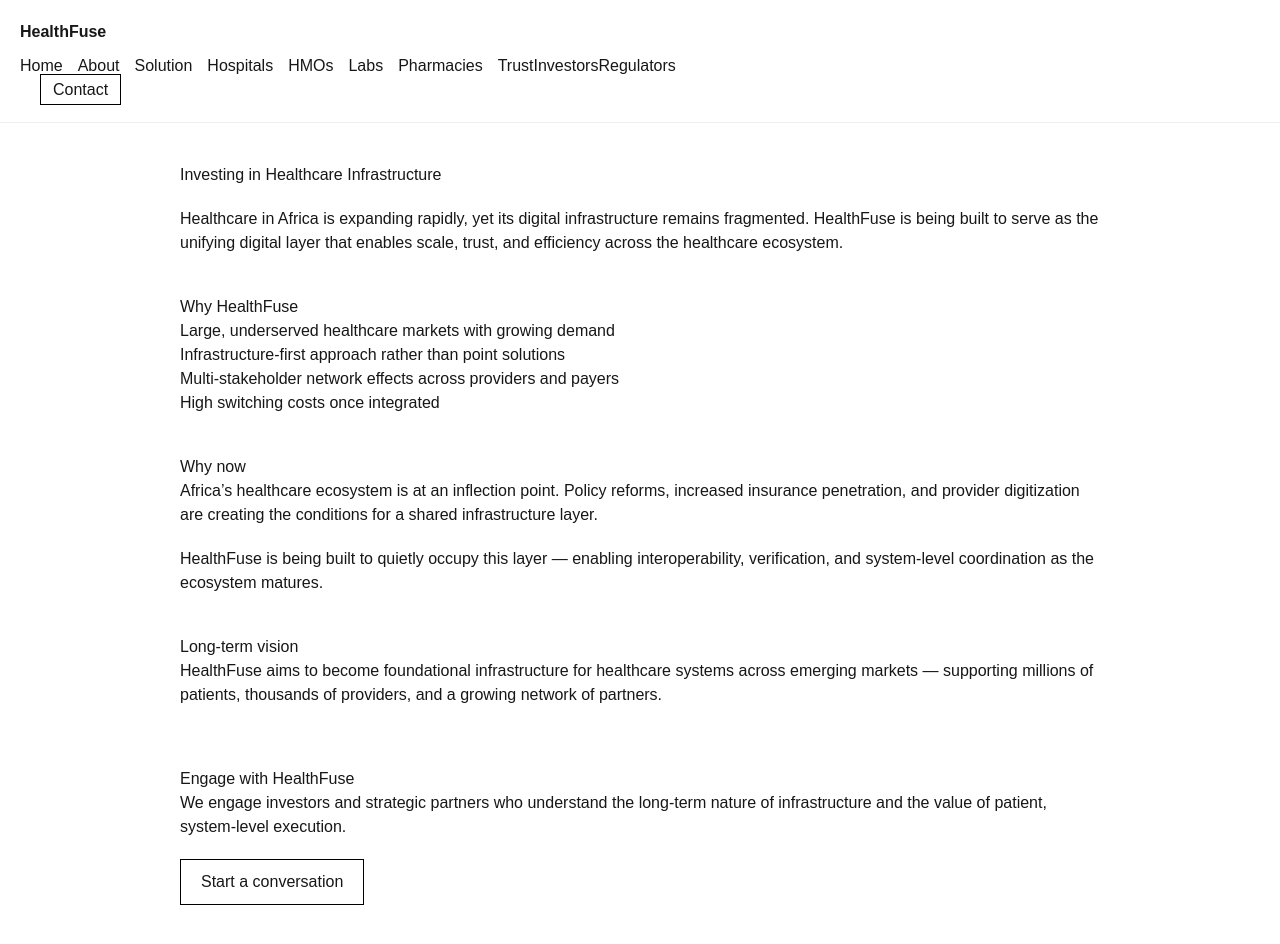
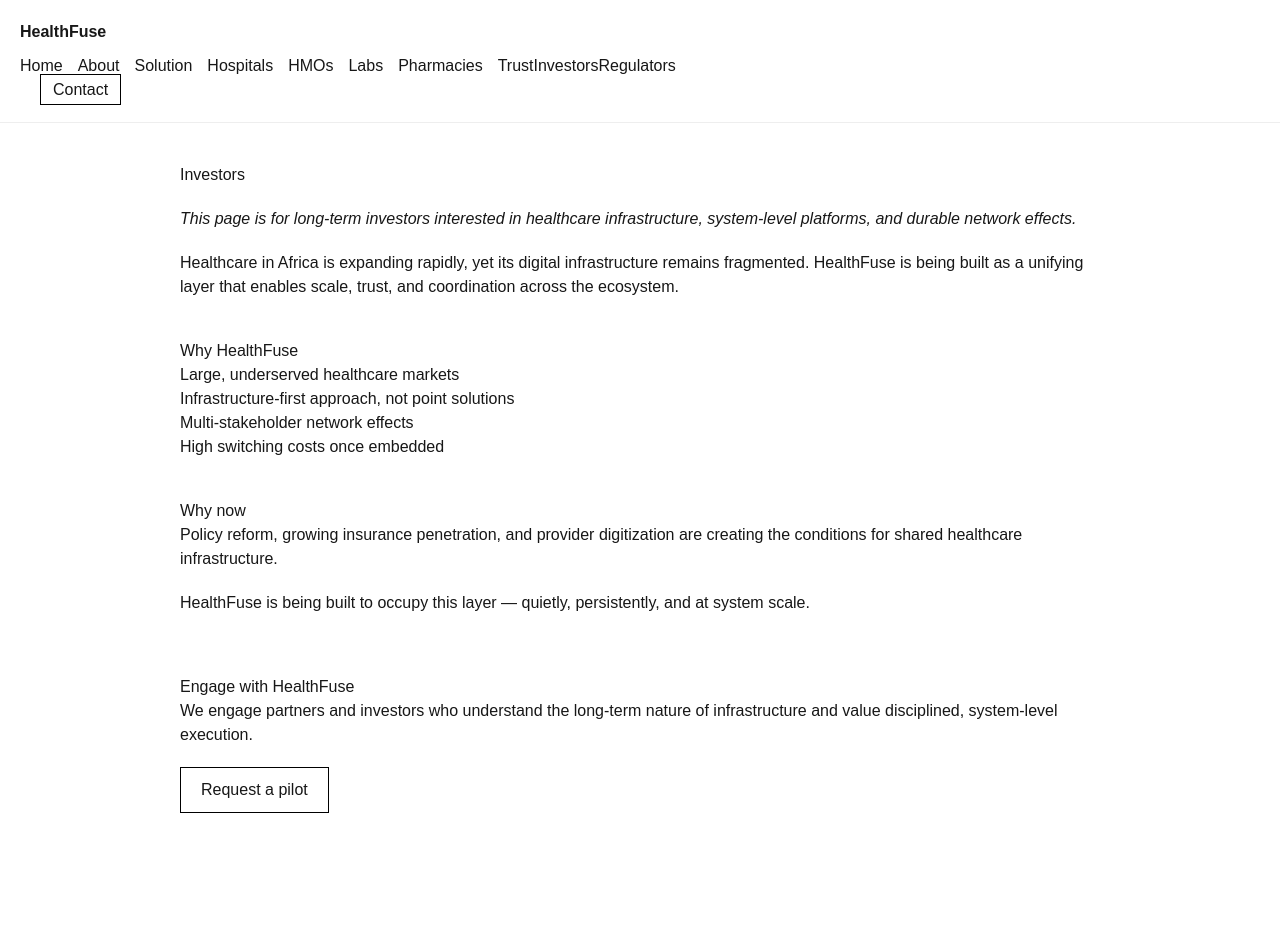
Before and after one commit to Nwokeoma/healthfuse, a Next.js app: page /investors in a window 1280 px wide. After the commit the page ends 853 px from the top, so only its background shows below. Built offline with nearby package versions, Linux system fonts and the light colour scheme.

Commit message:
Add audience clarity blocks and standardize pilot CTA

```diff
--- a/app/hmos/page.tsx
+++ b/app/hmos/page.tsx
@@ -2,25 +2,31 @@ export default function HMOsPage() {
     return (
       <main style={{ padding: 40, maxWidth: 1000, margin: "0 auto" }}>
         <h1>For HMOs & Payers</h1>
+
+        <p style={{ marginTop: 20, fontStyle: "italic" }}>
+          This page is for HMO executives, claims managers, and payer operations
+          teams responsible for authorization, reimbursement, and cost control.
+        </p>
 
         <p style={{ marginTop: 20 }}>
           Managing claims across disconnected providers increases fraud risk,
           slows reimbursements, and limits operational visibility.
         </p>
 
-        <h2 style={{ marginTop: 40 }}>With HealthFuse</h2>
+        <h2 style={{ marginTop: 40 }}>How HealthFuse helps</h2>
         <ul>
-          <li>Real-time verification and authorization</li>
-          <li>Cleaner, structured claims data</li>
-          <li>Improved fraud detection</li>
-          <li>Better cost control and forecasting</li>
+          <li>Real-time patient verification and authorization</li>
+          <li>Cleaner, standardized claims data</li>
+          <li>Improved fraud detection and auditability</li>
+          <li>Better cost visibility and forecasting</li>
         </ul>
+
         <section style={{ marginTop: 60 }}>
-  <h2>Pilot with HealthFuse</h2>
+          <h2>Start with a pilot</h2>
           <p>
-    HMOs and payers engage with HealthFuse through pilot integrations
-    focused on verification, claims flow, and data visibility —
-    enabling rapid validation before system-wide adoption.
+            HMOs engage with HealthFuse through structured pilots focused on
+            verification workflows, claims flow, and data visibility —
+            enabling rapid validation before broader adoption.
           </p>
 
           <a
@@ -32,7 +38,7 @@ export default function HMOsPage() {
               border: "1px solid #000",
             }}
           >
-    Discuss a pilot
+            Request a pilot
           </a>
         </section>
       </main>
--- a/app/investors/page.tsx
+++ b/app/investors/page.tsx
@@ -1,49 +1,43 @@
 export default function InvestorsPage() {
     return (
       <main style={{ padding: 40, maxWidth: 1000, margin: "0 auto" }}>
-        <h1>Investing in Healthcare Infrastructure</h1>
+        <h1>Investors</h1>
+
+        <p style={{ marginTop: 20, fontStyle: "italic" }}>
+          This page is for long-term investors interested in healthcare
+          infrastructure, system-level platforms, and durable network effects.
+        </p>
 
         <p style={{ marginTop: 20 }}>
           Healthcare in Africa is expanding rapidly, yet its digital infrastructure
-          remains fragmented. HealthFuse is being built to serve as the unifying
-          digital layer that enables scale, trust, and efficiency across the
-          healthcare ecosystem.
+          remains fragmented. HealthFuse is being built as a unifying layer that
+          enables scale, trust, and coordination across the ecosystem.
         </p>
 
         <h2 style={{ marginTop: 40 }}>Why HealthFuse</h2>
         <ul>
-          <li>Large, underserved healthcare markets with growing demand</li>
-          <li>Infrastructure-first approach rather than point solutions</li>
-          <li>Multi-stakeholder network effects across providers and payers</li>
-          <li>High switching costs once integrated</li>
+          <li>Large, underserved healthcare markets</li>
+          <li>Infrastructure-first approach, not point solutions</li>
+          <li>Multi-stakeholder network effects</li>
+          <li>High switching costs once embedded</li>
         </ul>
 
         <h2 style={{ marginTop: 40 }}>Why now</h2>
         <p>
-          Africa’s healthcare ecosystem is at an inflection point. Policy reforms,
-          increased insurance penetration, and provider digitization are creating
-          the conditions for a shared infrastructure layer.
+          Policy reform, growing insurance penetration, and provider digitization
+          are creating the conditions for shared healthcare infrastructure.
         </p>
 
         <p style={{ marginTop: 20 }}>
-          HealthFuse is being built to quietly occupy this layer — enabling
-          interoperability, verification, and system-level coordination as the
-          ecosystem matures.
-        </p>
-
-        <h2 style={{ marginTop: 40 }}>Long-term vision</h2>
-        <p>
-          HealthFuse aims to become foundational infrastructure for healthcare
-          systems across emerging markets — supporting millions of patients,
-          thousands of providers, and a growing network of partners.
+          HealthFuse is being built to occupy this layer — quietly, persistently,
+          and at system scale.
         </p>
 
         <section style={{ marginTop: 60 }}>
           <h2>Engage with HealthFuse</h2>
           <p>
-            We engage investors and strategic partners who understand the
-            long-term nature of infrastructure and the value of patient,
-            system-level execution.
+            We engage partners and investors who understand the long-term nature
+            of infrastructure and value disciplined, system-level execution.
           </p>
 
           <a
@@ -55,7 +49,7 @@ export default function InvestorsPage() {
               border: "1px solid #000",
             }}
           >
-            Start a conversation
+            Request a pilot
           </a>
         </section>
       </main>
```
Lines whose indentation alone changed are shown as unchanged.
